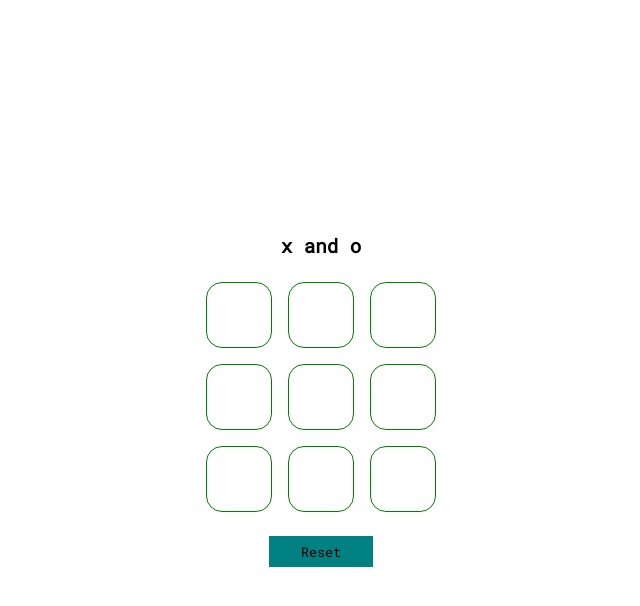
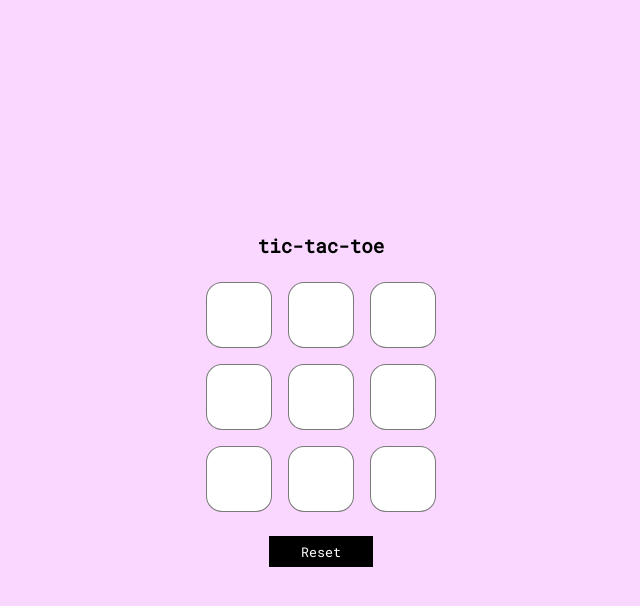
Before and after one commit to priya180975/tic-tac-toe, a plain HTML site: page index.html in a window 1280 px wide. Both pictures are taken after a click on the button "Reset". Shown: the whole page, without its empty margins (319-959 px from the left). Drawn offline with nearby package versions, Linux system fonts and the light colour scheme.

Commit message:
changed background and title

```diff
--- a/index.html
+++ b/index.html
@@ -6,10 +6,10 @@
   <meta name="viewport" content="width=device-width, initial-scale=1.0">
   <script src="https://ajax.googleapis.com/ajax/libs/jquery/3.5.1/jquery.min.js"></script>
   <link href="style.css" type="text/css" rel="stylesheet">
-  <title>x and o</title>
+  <title>tic-tac-toe</title>
 </head>
 <body>
-  <div id="heading">x and o</div>
+  <div id="heading">tic-tac-toe</div>
   <div id="container">
     <div class="block" id="block-0"> </div>
     <div class="block" id="block-1"> </div>
--- a/script.js
+++ b/script.js
@@ -26,7 +26,8 @@ function random()
     emptyArr();
 }
 
-function win(){
+function win()
+{
 
     if(arr[0]==arr[1] && arr[1]===arr[2] && arr[1]!==' ')
     {
@@ -73,12 +74,21 @@ function winner(letter)
 {
     $(".block").css("pointer-events","none");
     $("#heading").text("Winner "+letter);
+    if(letter=='x')
+    {
+        $("body").css("background","#bcff6f81");
+    }
+    else
+    {
+        $("body").css("background","#ff161681");
+    }
 }
 
 function tie()
 {
     $(".block").css("pointer-events","none");
     $("#heading").text("Tie");
+    $("body").css("background","#ffa754d0");
 }
 
 $(document).ready(
@@ -90,9 +100,6 @@ $(document).ready(
                 select();
 
                 $.when(select()).done(function(){
-                    // $.when(setTimeout(random,1000)).done(
-                    //     setTimeout(win,1200)
-                    // )
                     $.when(random()).done(
                         win()
                     );
@@ -104,11 +111,12 @@ $(document).ready(
             function(){
                 arr=[];
                 arrEmpty=[];
-                $("#heading").text("x and o");
+                $("#heading").text("tic-tac-toe");
                 $(".block").each(function(){
                     $(this).text(' ')
                 });
                 $(".block").css("pointer-events","all");
+                $("body").css("background","#f6b4ff86");
             }
         )
 
--- a/style.scss
+++ b/style.scss
@@ -13,6 +13,7 @@ body{
     align-items: center;
     justify-content: center;
     height: 100vh;
+    background: #f6b4ff86;
 }
 
 #heading{
@@ -26,9 +27,9 @@ body{
     margin-top: 1rem;
 
     .block{
+        background:white;
         padding: 2rem;
-        border: 1px solid green;
-        //box-shadow: 0.1rem 0.1rem 0.3rem 0.1rem rgb(0, 0, 0);
+        border: 1px solid #00000085;
         border-radius: 1rem;
         margin: 0.5rem;
     }
@@ -38,7 +39,8 @@ body{
 #reset{
     padding: 0.4rem 2rem;
     margin-top: 1rem;
-    background: teal;
+    background: rgb(0, 0, 0);
+    color: white;
     border:none;
     cursor: pointer;
 }
```
Also changed, not shown: style.css, 1 other file.
